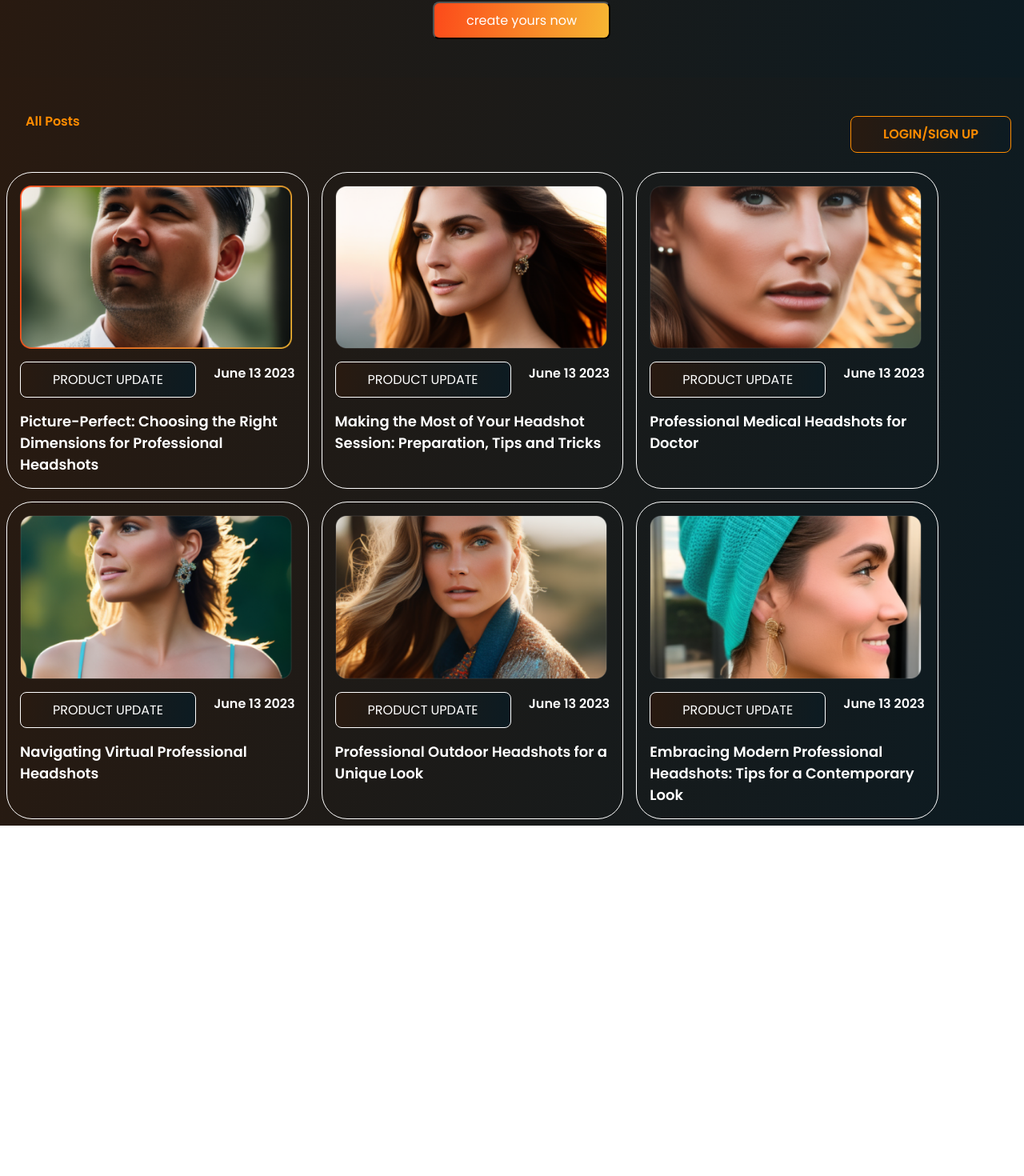
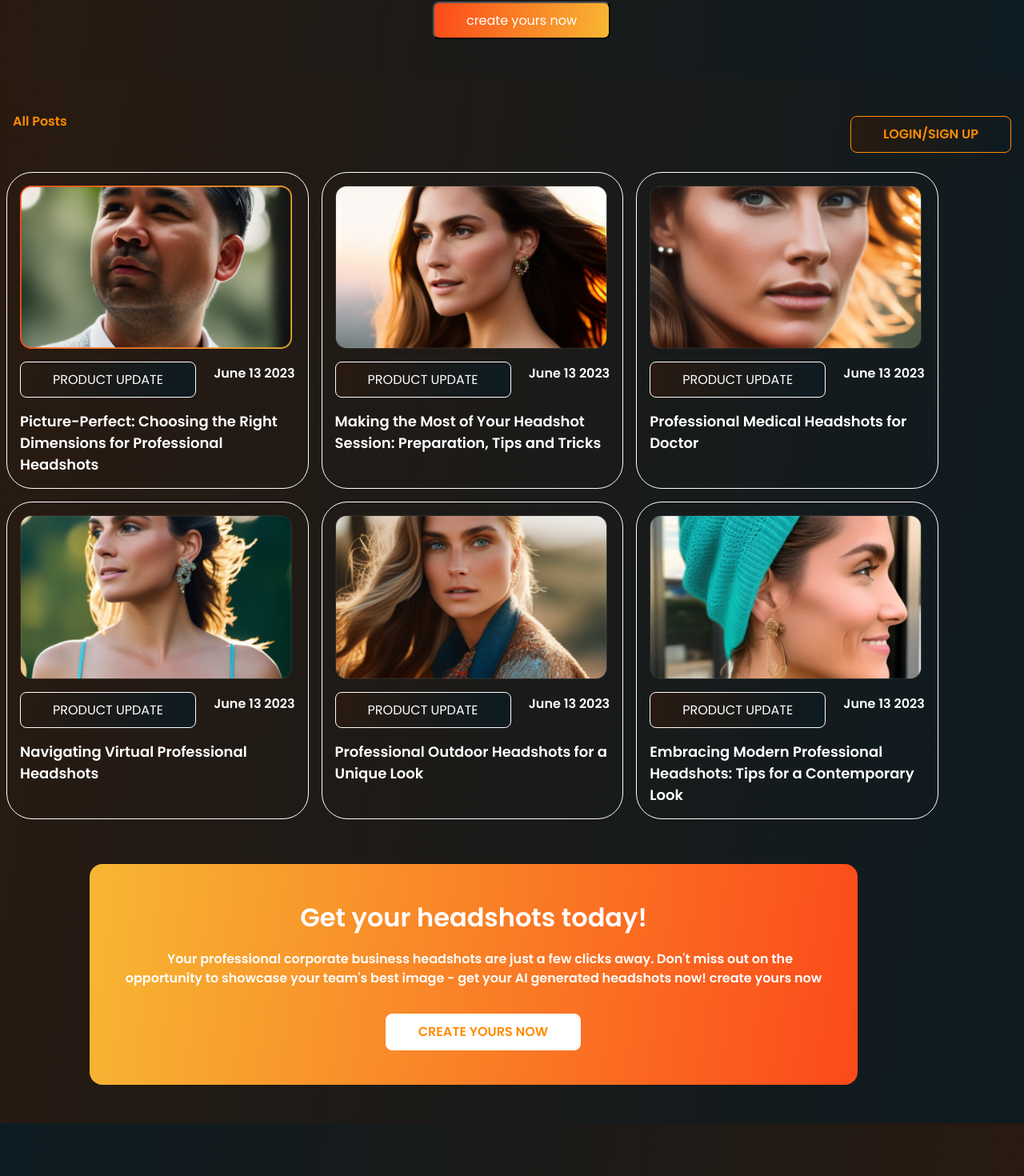
Before and after one commit to MKQazi786/headshot-clone, a React (Create React App) app in the folder headshot/: page /blog in a window 1280 px wide. Shown: the part 245-1715 px from the top of the page at 80% size. Before the commit the page ends 1277 px from the top, so only its background shows below. Built offline with nearby package versions, Linux system fonts and the light colour scheme.

Commit message:
i have succesfuly move by 3rd page blogsPerProfile by click blogProfile component

```diff
--- a/headshot/src/app.jsx
+++ b/headshot/src/app.jsx
@@ -2,12 +2,14 @@ import React from "react"
 import { Routes, Route} from "react-router-dom"
 import Home from "./pages/home.jsx"
 import Blog from "./pages/blog.jsx"
+import BlogsPerProfile from "./pages/blogsPerProfile.jsx"
 
 const App = () => {
     return (
             <Routes>
                 <Route path="/" element={<Home />} />
                 <Route path="/blog" element={<Blog />} />
+                <Route path="/blogsPerProfile" element={<BlogsPerProfile />} />
             </Routes>
     );
 };
--- a/headshot/src/blog.css
+++ b/headshot/src/blog.css
@@ -16,7 +16,7 @@
     margin-top:1rem ;
 }
 
- .blogsDiv nav ,.blogsDiv li{
+ .blogsDiv nav ,.blogsDiv > li{
     display: flex;
     justify-content: space-between;
     align-items: center;
--- a/headshot/src/components/blogsProfile.jsx
+++ b/headshot/src/components/blogsProfile.jsx
@@ -6,12 +6,18 @@ import BP3 from "../image/BlogsProfile3.png"
 import BP4 from "../image/BlogsProfile4.png"
 import BP5 from "../image/BlogsProfile5.png"
 import BP6 from "../image/BlogsProfile6.png"
-
-
-
+import { useNavigate } from "react-router-dom";
 
 
 const BlogsProfile = () => {
+
+
+    const navigate = useNavigate()
+
+    let handleBlogNavigate = () => {
+        navigate("/blogsPerProfile")
+    }
+
     const BlogsProfieContent = [
         {
             id: 1,
@@ -46,7 +52,7 @@ const BlogsProfile = () => {
     ]
 
     return (
-        <div className="blogsProfile">
+        <div className="blogsProfile" onClick={handleBlogNavigate} >
             {
                 BlogsProfieContent.map((Blog) => (
                     <div className="profile1" key={Blog.id}>
--- a/headshot/src/components/footer.jsx
+++ b/headshot/src/components/footer.jsx
@@ -1,6 +1,9 @@
 import React from "react";
 import Logo from "../image/Logo.png";
 import { useNavigate } from 'react-router-dom'
+// import "../style.css";
+
+
 
 const Footer = () => {
 
--- a/headshot/src/pages/blog.jsx
+++ b/headshot/src/pages/blog.jsx
@@ -4,7 +4,10 @@ import Footer from "../components/footer";
 import "../blog.css"
 import BlogsProfile from "../components/blogsProfile";
 
+
 const Blog = () => {
+
+
     return (
         <div className="blogBody" >
             <Header />
@@ -19,7 +22,22 @@ const Blog = () => {
                     <button>Login/Sign up</button>
                 </nav>
 
-                <BlogsProfile/>
+                <BlogsProfile />
+
+
+                <div className="getHeadshotDiv">
+
+                    <p>Get your headshots today!</p>
+                    <b>
+                        Your professional corporate business headshots are just a few clicks away. Don't miss out on the opportunity to showcase your team's best image - get your AI generated headshots now!
+                        create yours now
+                    </b>
+
+                    <a href="#">  <button className="getHeadshotDivBtn" >create yours now</button> </a>
+
+                </div>
+
+                <Footer/>
 
             </div>
         </div>
--- /dev/null
+++ b/headshot/src/pages/blogsPerProfile.jsx
@@ -0,0 +1,10 @@
+import React from "react";
+import Header from "../components/header";
+
+const blogsPerProfile = () => {
+    return (
+        <Header />
+    )
+}
+
+export default blogsPerProfile;
--- a/headshot/src/style.css
+++ b/headshot/src/style.css
@@ -306,6 +306,10 @@ button:hover {
     font-size: larger;
 }
 
+nav li :hover{
+    font-size: large;
+}
+
 .getHeadshotDiv{
     padding: 2.7rem;
     margin: 3rem 7rem;
```
